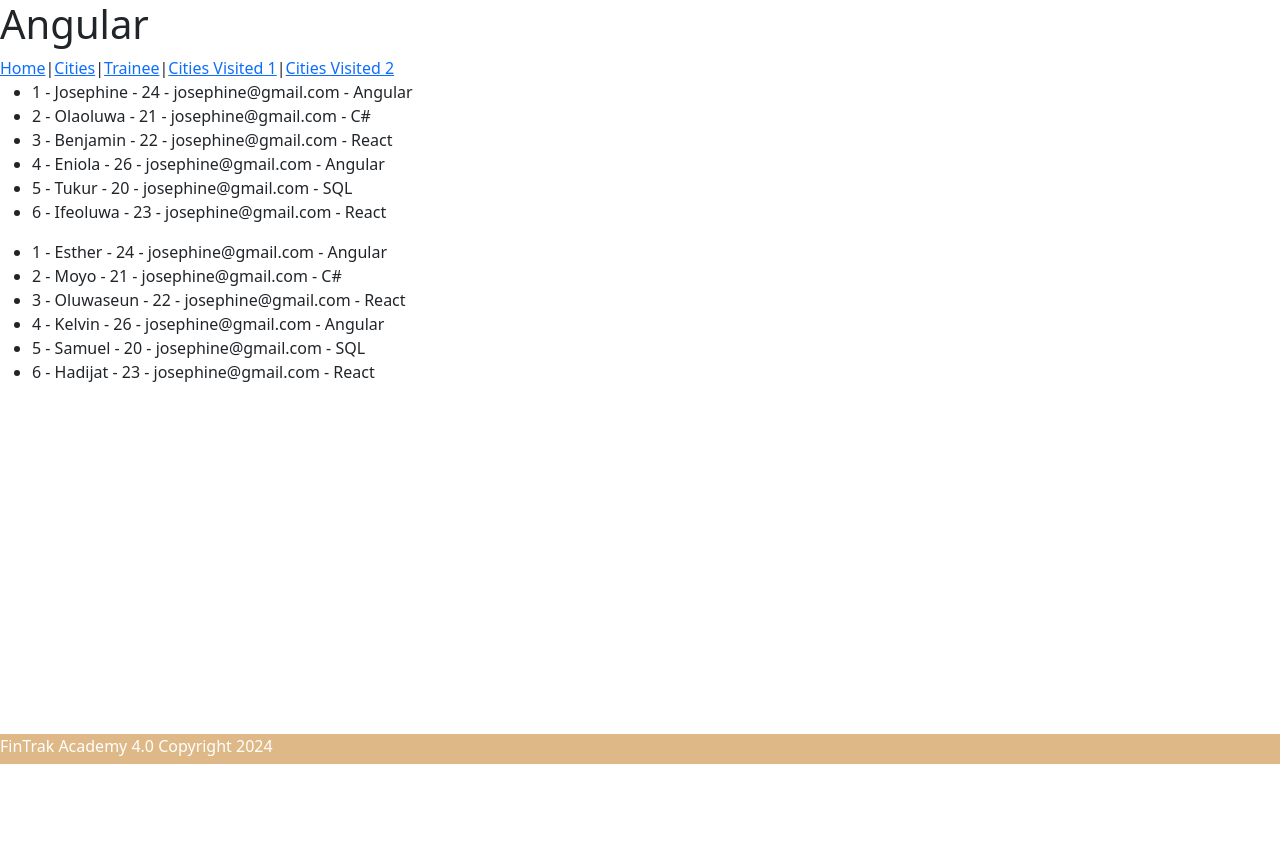
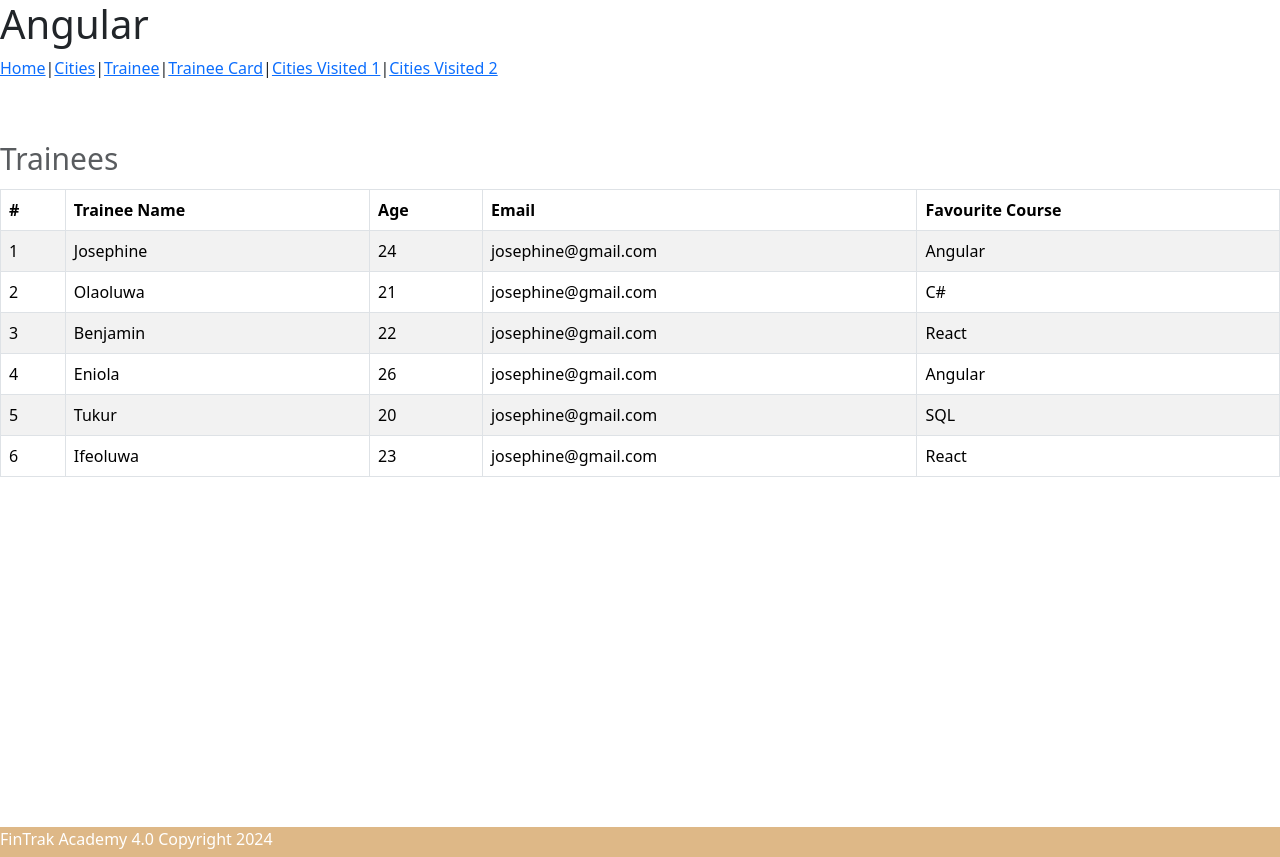
Before and after one commit to adeakinwe/AngularAcademyFourPointZero, an Angular app: page /trainee in a window 1280 px wide. Before the commit the page ends 800 px from the top, so only its background shows below. Built offline with nearby package versions, Linux system fonts and the light colour scheme.

Commit message:
table and grid layout

```diff
--- a/src/app/app-routing.module.ts
+++ b/src/app/app-routing.module.ts
@@ -1,4 +1,4 @@
-import { NgModule } from '@angular/core';
+import { Component, NgModule } from '@angular/core';
 import { RouterModule, Routes } from '@angular/router';
 import { AppComponent } from './app.component';
 import { CitiesComponent } from './cities/cities.component';
@@ -6,11 +6,13 @@ import { FooterComponent } from './footer/footer.component';
 import { CitiesvisitedComponent } from './citiesvisited/citiesvisited.component';
 import { HomeComponent } from './home/home.component';
 import { TraineeComponent } from './trainee/trainee.component';
+import { TraineeCardComponent } from './trainee-card/trainee-card.component';
 
 const routes: Routes = [
   { path: 'home', component: HomeComponent },
   { path: 'cities', component: CitiesComponent},
   { path: 'trainee', component: TraineeComponent},
+  { path: 'trainee-card', component: TraineeCardComponent },
   // { path: 'footer', component: FooterComponent},
   { path: 'cities/:id', component: CitiesvisitedComponent}, //route parameter
   { path: '', redirectTo: 'home', pathMatch: 'full'},
--- a/src/app/app.module.ts
+++ b/src/app/app.module.ts
@@ -10,6 +10,7 @@ import { NavComponent } from './nav/nav.component';
 import { HomeComponent } from './home/home.component';
 import { TraineeComponent } from './trainee/trainee.component';
 import { TraineeService } from './trainee/trainee.service';
+import { TraineeCardComponent } from './trainee-card/trainee-card.component';
 
 @NgModule({
   declarations: [
@@ -19,7 +20,8 @@ import { TraineeService } from './trainee/trainee.service';
     CitiesvisitedComponent,
     NavComponent,
     HomeComponent,
-    TraineeComponent
+    TraineeComponent,
+    TraineeCardComponent
   ],
   imports: [
     BrowserModule,
--- a/src/app/nav/nav.component.html
+++ b/src/app/nav/nav.component.html
@@ -6,6 +6,7 @@
         <a routerLink="/home">Home</a> |
         <a [routerLink]="['/cities']">Cities</a> |
         <a [routerLink]="['/trainee']">Trainee</a> |
+        <a [routerLink]="['/trainee-card']">Trainee Card</a> |
         <!-- <a [routerLink]="['/footer']">Footer</a> | -->
         <a [routerLink]="['cities/1']">Cities Visited 1</a> |
         <a [routerLink]="['cities/2']">Cities Visited 2</a>
--- /dev/null
+++ b/src/app/trainee-card/trainee-card.component.html
@@ -0,0 +1,17 @@
+<div class="container">
+    <div class="row">
+        <div class="col-md-4 mt-2" *ngFor="let trainee of trainees">
+            <div class="card" style="width: 18rem; background-color: honeydew; font-family: cursive;">
+                <!-- <img src="..." class="card-img-top" alt="..."> -->
+                <div class="card-body">
+                  <h5 class="card-title">{{trainee.name}}</h5>
+                  <h6 class="card-subtitle">Age: {{trainee.age}}</h6>
+                  <h6 class="card-subtitle">Email: {{trainee.email}}</h6>
+                  <h6 class="card-subtitle">Fav Course: {{trainee.favouriteCourse}}</h6>
+                  <p class="card-text card-footer text-muted">Academy 4.0</p>
+                  <!-- <a href="#" class="btn btn-primary">Go somewhere</a> -->
+                </div>
+              </div>
+        </div>
+    </div>
+</div>
--- /dev/null
+++ b/src/app/trainee-card/trainee-card.component.ts
@@ -0,0 +1,31 @@
+import { Component, OnInit } from '@angular/core';
+import { Trainees } from '../trainee/trainees.model';
+import { ITraineesExt } from '../trainee/itrainee';
+import { TraineeService } from '../trainee/trainee.service';
+
+@Component({
+  selector: 'app-trainee-card',
+  templateUrl: './trainee-card.component.html',
+  styleUrls: ['./trainee-card.component.css']
+})
+export class TraineeCardComponent implements OnInit{
+  trainees: Trainees[] = [];
+  traineeList: ITraineesExt[] = [];
+
+  constructor(private traineeService: TraineeService){
+
+  }
+
+  ngOnInit(): void {
+    this.getTraineeList();
+    this.getTrainees();
+  }
+
+  getTrainees(){
+    this.trainees = this.traineeService.getTrainees();
+  }
+
+  getTraineeList(){
+    this.traineeList = this.traineeService.getTraineeList()
+  }
+}
--- a/src/app/trainee/trainee.component.html
+++ b/src/app/trainee/trainee.component.html
@@ -1,7 +1,29 @@
-<ul>
+<!-- <ul>
     <li *ngFor="let trainee of trainees"> {{trainee.id}} - {{trainee.name}} - {{trainee.age}} - {{trainee.email}} - {{trainee.favouriteCourse}}</li>
 </ul>
 
 <ul>
     <li *ngFor="let trainee of traineeList"> {{trainee.id}} - {{trainee.name}} - {{trainee.age}} - {{trainee.email}} - {{trainee.favouriteCourse}}</li>
-</ul>
+</ul> -->
+
+<table class="table table-striped table-hover table-bordered mt-5 table-responsive caption-top">
+    <caption style="font-size: 30px;">Trainees</caption>
+    <thead>
+      <tr>
+        <th scope="col">#</th>
+        <th scope="col">Trainee Name</th>
+        <th scope="col">Age</th>
+        <th scope="col">Email</th>
+        <th scope="col">Favourite Course</th>
+      </tr>
+    </thead>
+    <tbody>
+      <tr *ngFor="let t of trainees; let i=index">
+        <td>{{i+1}}</td>
+        <td>{{t.name}}</td>
+        <td>{{t.age}}</td>
+        <td>{{t.email}}</td>
+        <td>{{t.favouriteCourse}}</td>
+      </tr>
+    </tbody>
+  </table>
```
Also changed, not shown: src/app/trainee-card/trainee-card.component.css (added).
